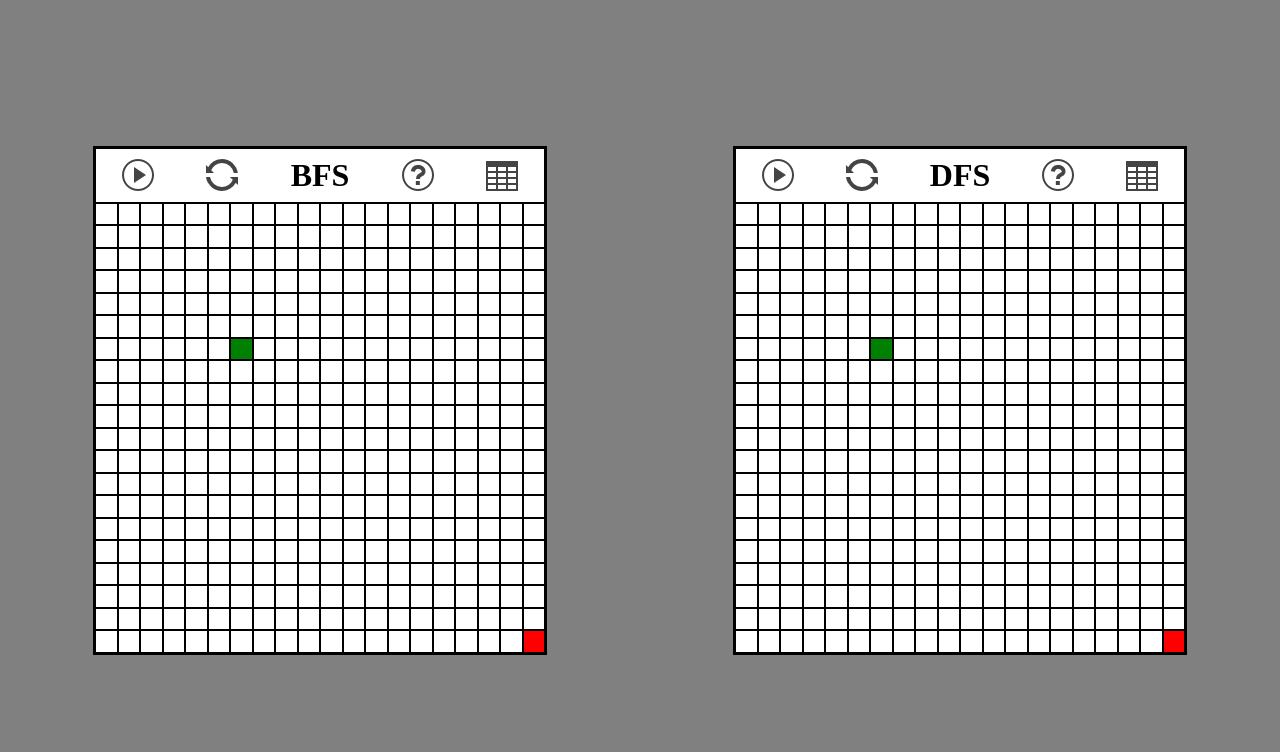
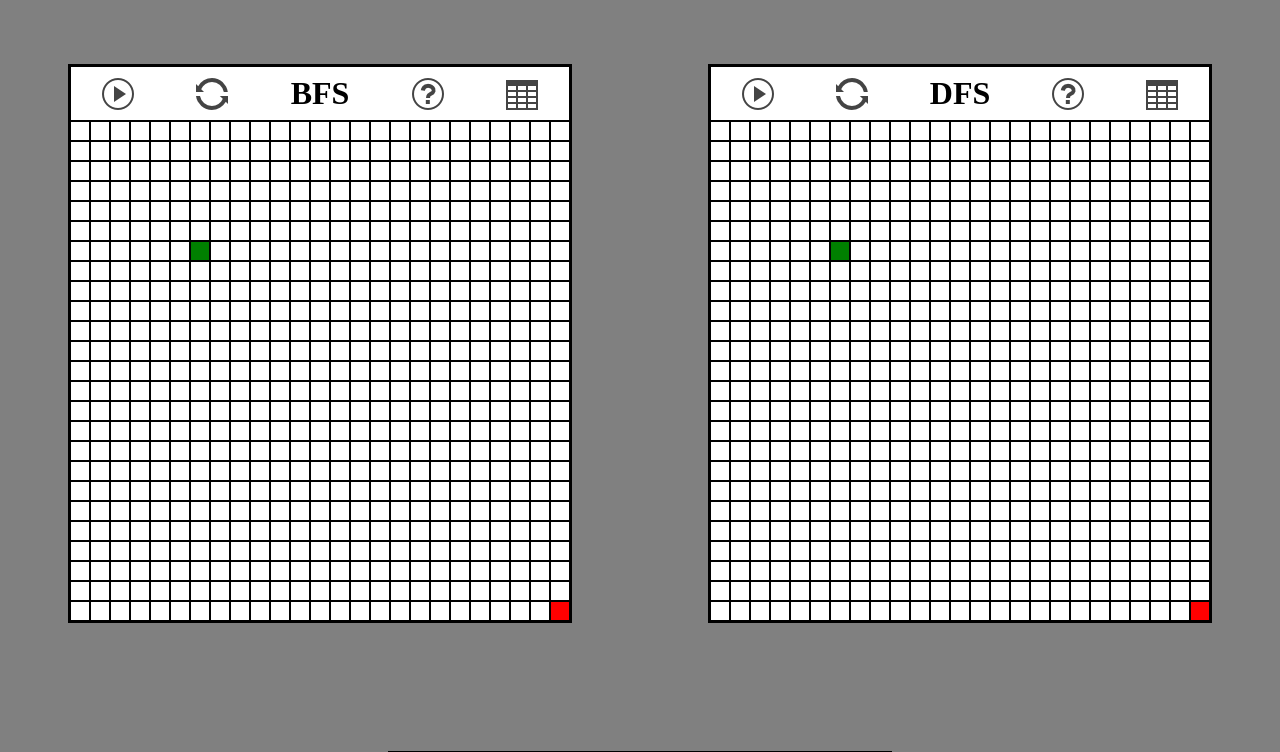
Before and after one commit to GustavoGaldino/PathFindingVisualizer, a React (Create React App) app in the folder path-finding-app/: page / in a window 1280 px wide. Shown: the top 752 px of the page. Built offline with nearby package versions, Linux system fonts and the light colour scheme.

Commit message:
Changed homeppage style to support multiple grids

```diff
--- a/path-finding-app/package.json
+++ b/path-finding-app/package.json
@@ -9,7 +9,8 @@
     "react": "^16.13.1",
     "react-dom": "^16.13.1",
     "react-router-dom": "^5.2.0",
-    "react-scripts": "3.4.3"
+    "react-scripts": "3.4.3",
+    "tinyqueue": "^2.0.3"
   },
   "scripts": {
     "start": "react-scripts start",
--- a/path-finding-app/src/components/GridContainer/classes/Cell.js
+++ b/path-finding-app/src/components/GridContainer/classes/Cell.js
@@ -3,12 +3,18 @@ class Cell{
         this.available = available;
         this.visited = false;
         this.startingNode = false;
+        this.originDistance = 0;
+        this.cost = Infinity;
         this.x = x;
         this.y = y;
         this.grid = grid;
         this.updateVisitedCell = updateVisitedCell;
         this.neighboursDirections = [  [0,-1], [1,0], [-1,0], [0,1], ];
         this.key = [x,y];
+    }
+
+    getGoalDistance(goalNode){
+        return (Math.abs(goalNode.x - this.x) + Math.abs(goalNode.y - this.y));
     }
 
     getNeighbours(){
--- a/path-finding-app/src/components/GridContainer/index.js
+++ b/path-finding-app/src/components/GridContainer/index.js
@@ -59,7 +59,8 @@ const GridContainer = (props) => {
     }, []);
 
     const gridContainerStyle = {
-        border: "solid 2px black"
+        border: "solid 2px black",
+        margin: "4rem 0"
     }
 
     return(
--- a/path-finding-app/src/components/HomePage/index.js
+++ b/path-finding-app/src/components/HomePage/index.js
@@ -4,6 +4,7 @@ import GridContainer from '../GridContainer'
 
 import bfs from './pathFindingAlgorithms/bfs'
 import dfs from './pathFindingAlgorithms/dfs'
+import AStar from './pathFindingAlgorithms/AStar'
 
 import './styles.css'
 
@@ -13,16 +14,23 @@ export default function HomePage(){
             <GridContainer
                 pathFindingAlgorithm={bfs}
                 algorithmTitle={"BFS"}
-                rows={20}
-                cols={20}
-                cellSize={"22.5px"}
+                rows={25}
+                cols={25}
+                cellSize={"20px"}
             />
             <GridContainer
                 pathFindingAlgorithm={dfs}
                 algorithmTitle={"DFS"}
-                rows={20}
-                cols={20}
-                cellSize={"22.5px"}
+                rows={25}
+                cols={25}
+                cellSize={"20px"}
+            />
+            <GridContainer
+                pathFindingAlgorithm={AStar}
+                algorithmTitle={"A*"}
+                rows={25}
+                cols={25}
+                cellSize={"20px"}
             />
         </div>
     );
--- /dev/null
+++ b/path-finding-app/src/components/HomePage/pathFindingAlgorithms/AStar.js
@@ -0,0 +1,5 @@
+function AStar(){
+    alert('hello world')
+}
+
+export default AStar;
--- a/path-finding-app/src/components/HomePage/styles.css
+++ b/path-finding-app/src/components/HomePage/styles.css
@@ -1,8 +1,8 @@
 #homepage{
     display: flex;
     justify-content: space-around;
+    flex-wrap: wrap;
     align-items: center;
     background-color: grey;
     width: 100vw;
-    height: 100vh;
 }
```
Also changed, not shown: 1 other file (tests, documents, lock files or other folders).
